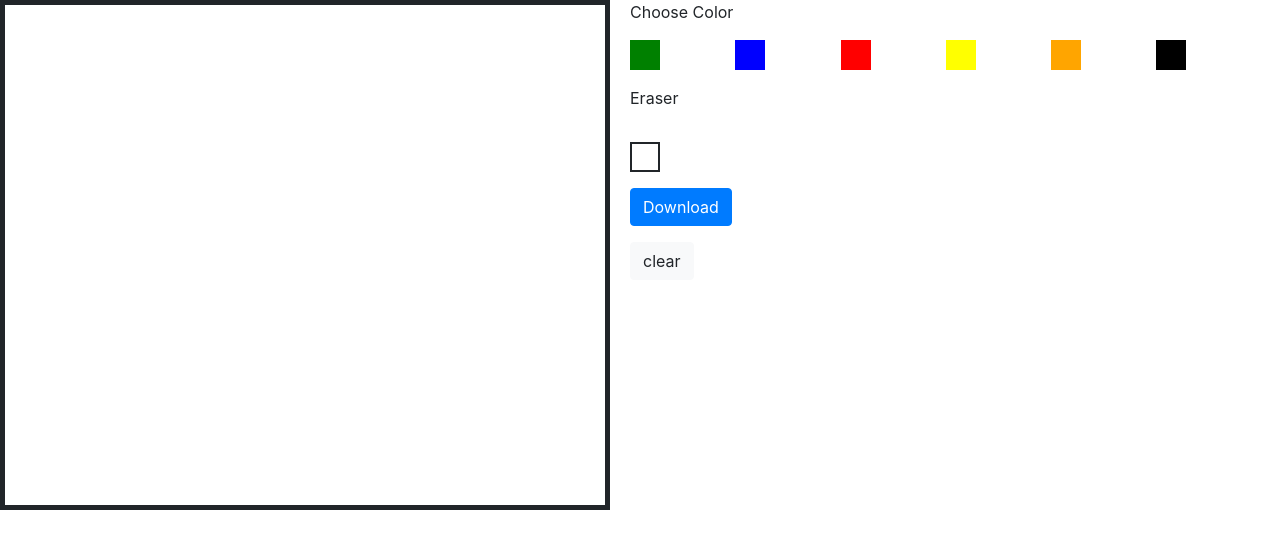
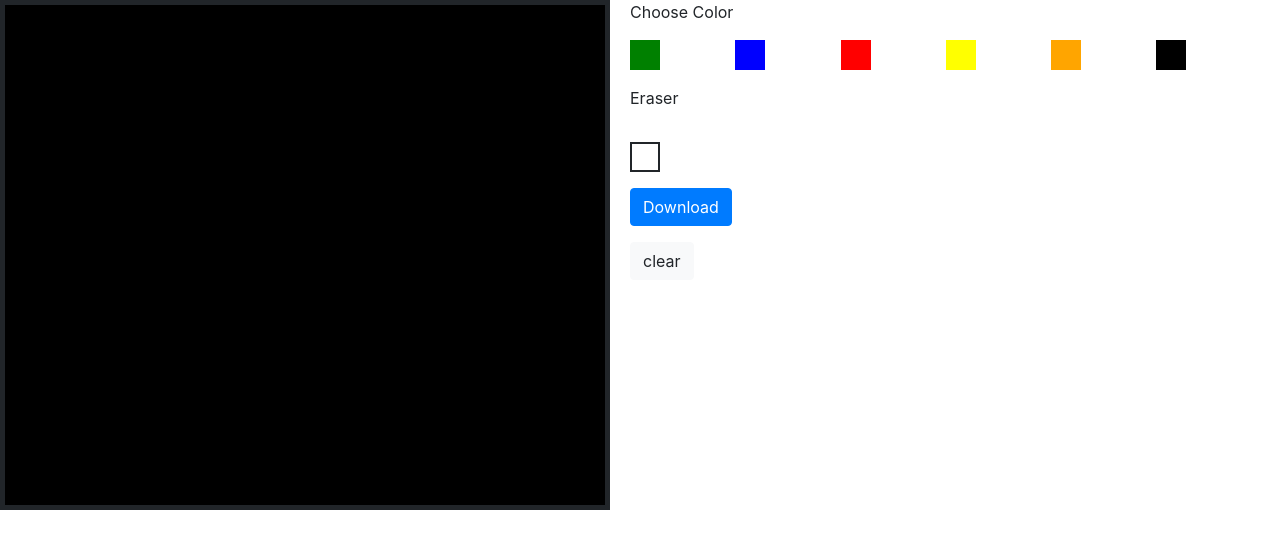
Before and after one commit to nasrin1748/gggg, a plain HTML site: page index.html in a window 1280 px wide. Drawn offline with nearby package versions, Linux system fonts and the light colour scheme.

Commit message:
Update index.html

```diff
--- a/index.html
+++ b/index.html
@@ -10,6 +10,11 @@
       <head>
         <link rel="stylesheet" href="https://cdn.jsdelivr.net/npm/bootstrap@4.6.2/dist/css/bootstrap.min.css" integrity="sha384-xOolHFLEh07PJGoPkLv1IbcEPTNtaed2xpHsD9ESMhqIYd0nLMwNLD69Npy4HI+N" crossorigin="anonymous">
         <style>
+          canvas {
+            display: block;
+            margin: 0 auto;
+            background-color: black;
+        }
             .selected::before {
 
                content: 'x';
```
